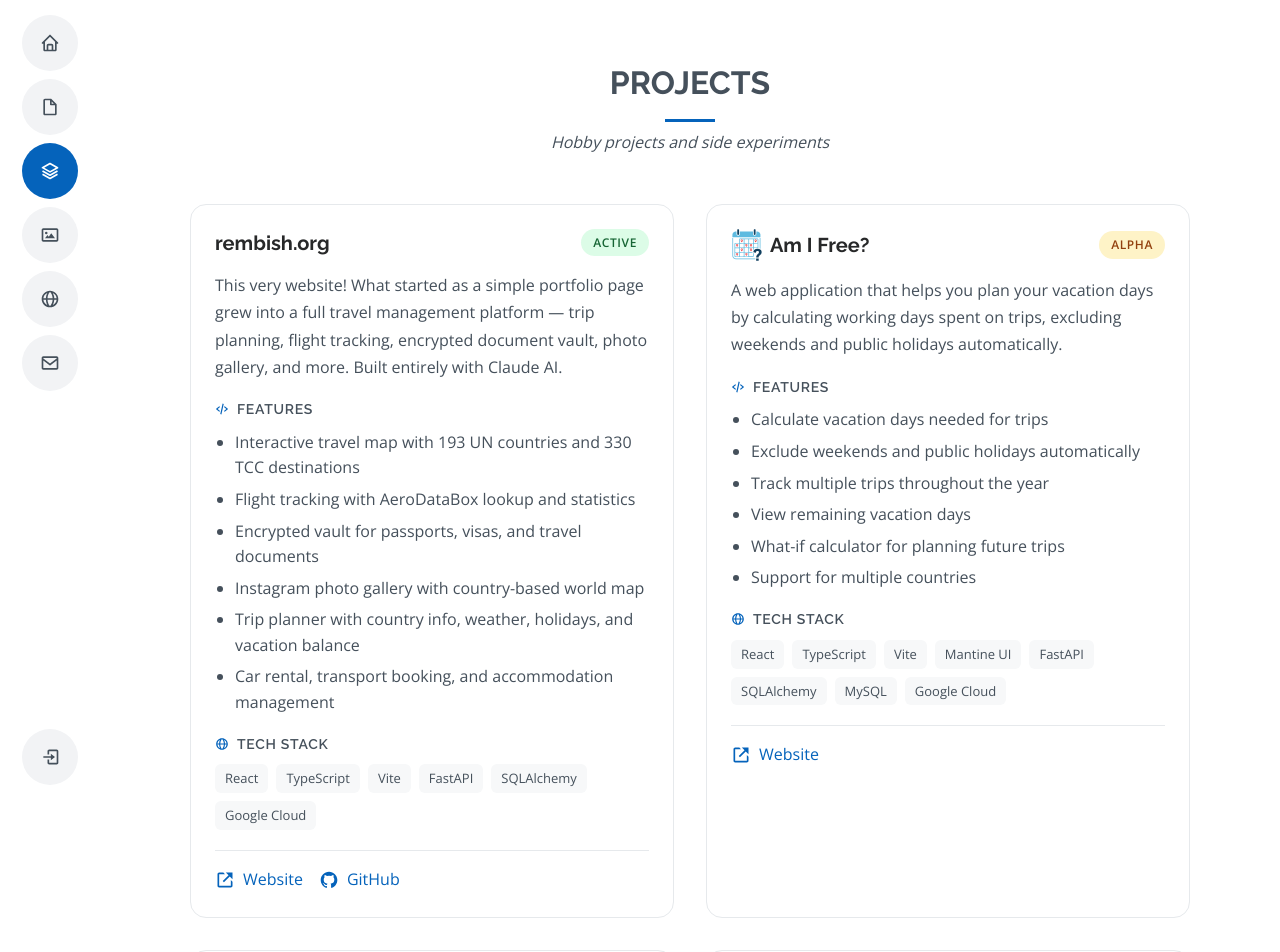
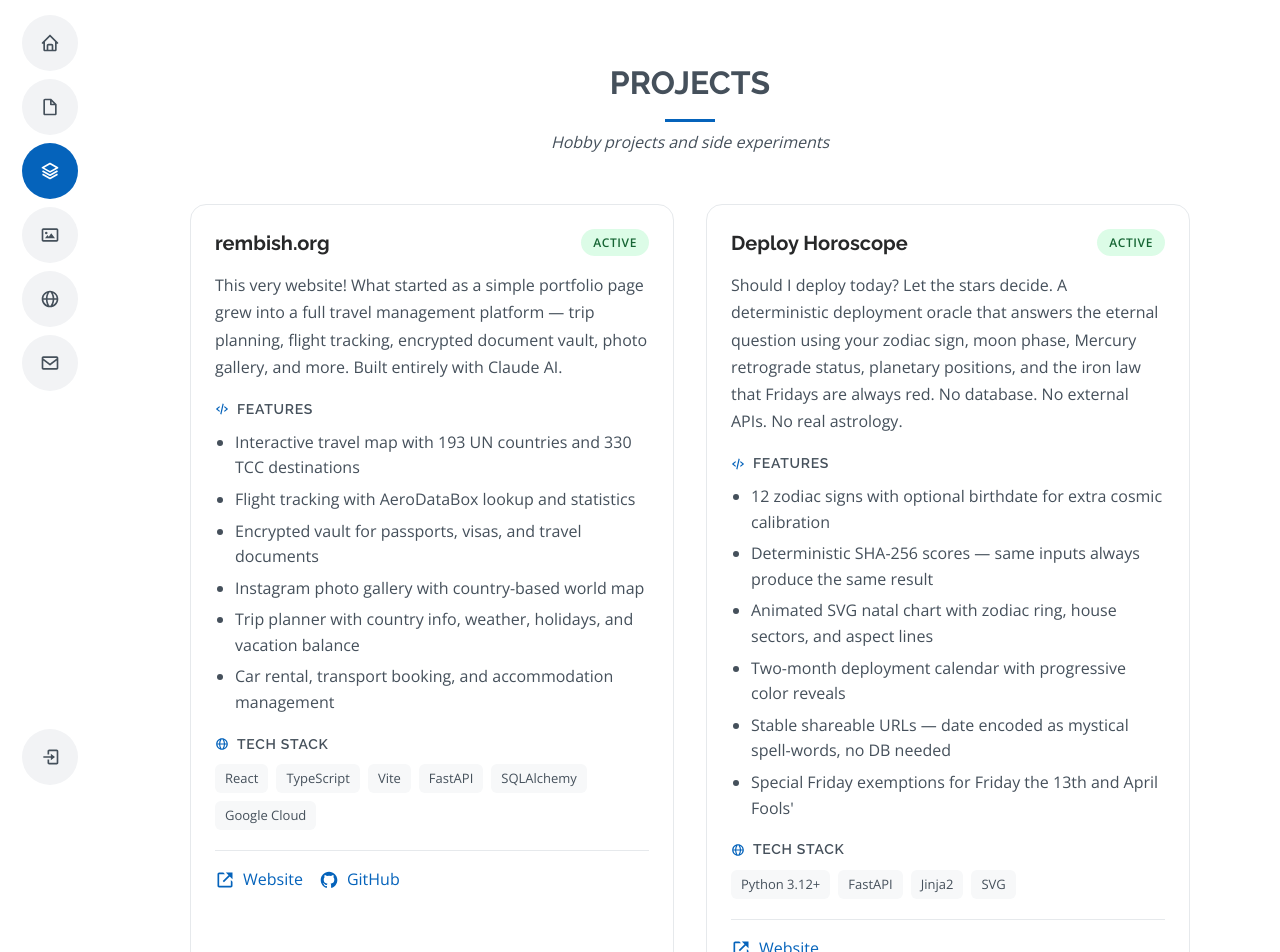
Before and after one commit to rembish/rembish_org, a React (Vite) app in the folder app/frontend/: page /projects in a window 1280 px wide. Shown: the top 952 px of the page. Built offline with nearby package versions, Linux system fonts and the light colour scheme; no server answers.

Commit message:
DeployHoroscope.com project

```diff
--- a/app/frontend/src/pages/Projects.tsx
+++ b/app/frontend/src/pages/Projects.tsx
@@ -46,6 +46,28 @@ const projects: Project[] = [
         label: "GitHub",
         url: "https://github.com/rembish/rembish_org",
         icon: BiLogoGithub,
+      },
+    ],
+  },
+  {
+    title: "Deploy Horoscope",
+    description:
+      "Should I deploy today? Let the stars decide. A deterministic deployment oracle that answers the eternal question using your zodiac sign, moon phase, Mercury retrograde status, planetary positions, and the iron law that Fridays are always red. No database. No external APIs. No real astrology.",
+    features: [
+      "12 zodiac signs with optional birthdate for extra cosmic calibration",
+      "Deterministic SHA-256 scores — same inputs always produce the same result",
+      "Animated SVG natal chart with zodiac ring, house sectors, and aspect lines",
+      "Two-month deployment calendar with progressive color reveals",
+      "Stable shareable URLs — date encoded as mystical spell-words, no DB needed",
+      "Special Friday exemptions for Friday the 13th and April Fools'",
+    ],
+    techStack: ["Python 3.12+", "FastAPI", "Jinja2", "SVG"],
+    status: "active",
+    links: [
+      {
+        label: "Website",
+        url: "https://deployhoroscope.com",
+        icon: BiLinkExternal,
       },
     ],
   },
```
